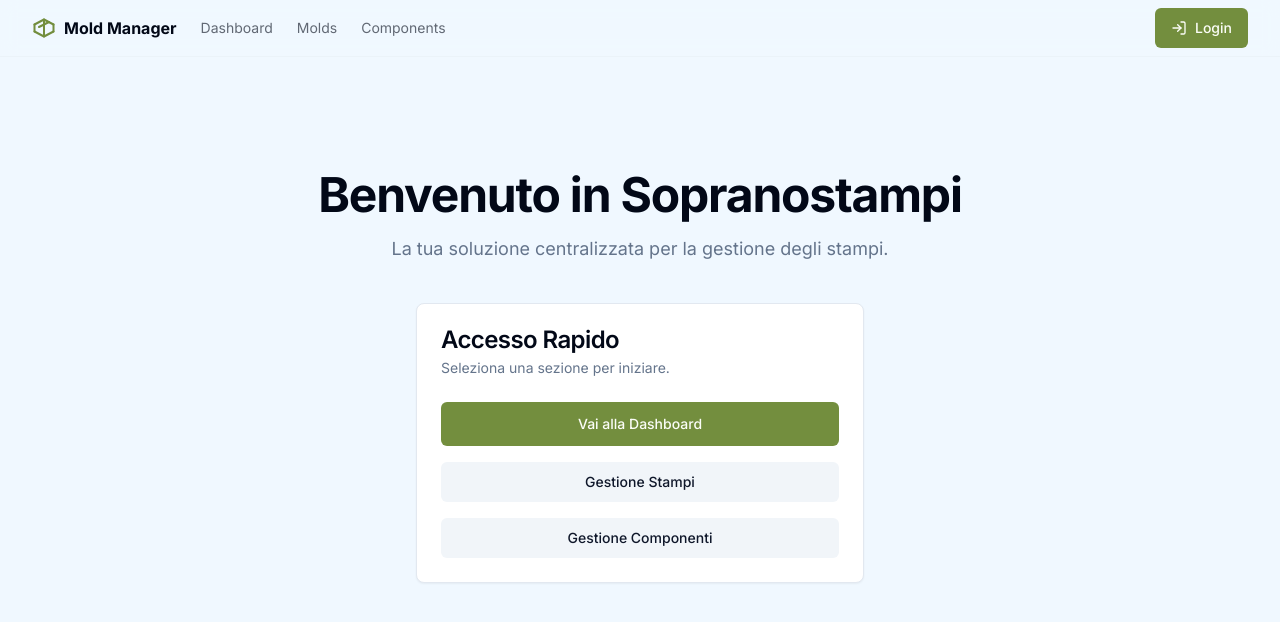
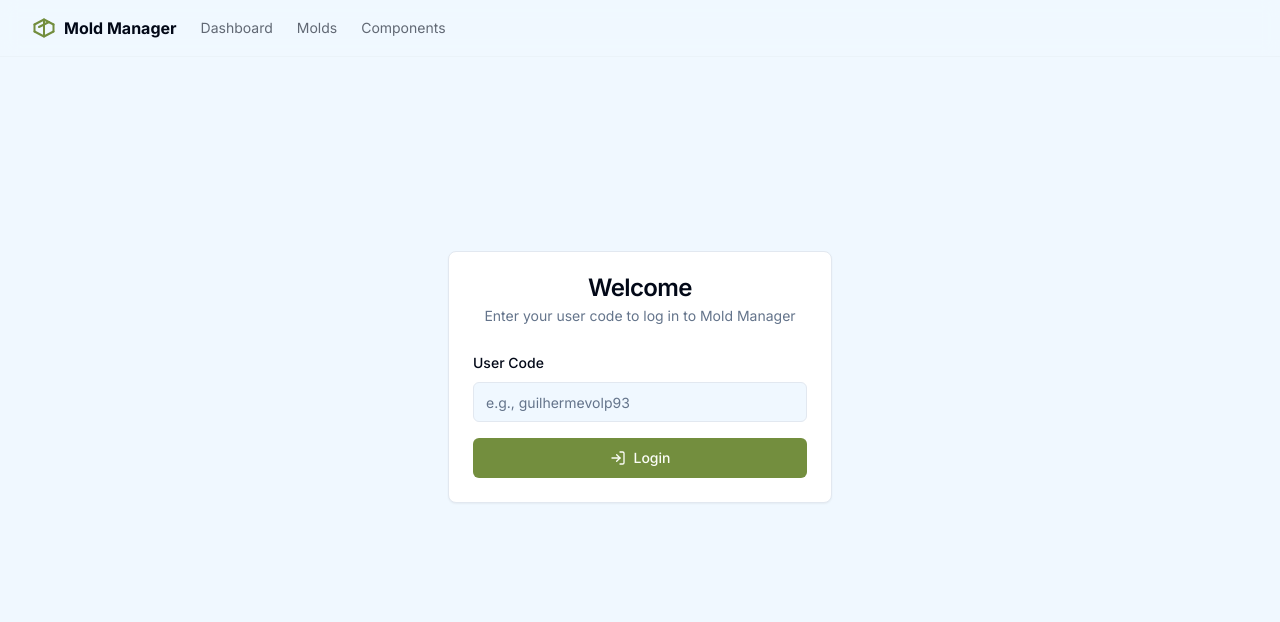
Before and after one commit to guilhermevenzonvolpatto-ops/Stampisoprano, a Next.js app: page /Sopranostampi/ in a window 1280 px wide. Before the commit this address had no page. Shown: the top 622 px of the page. Built offline with nearby package versions, Linux system fonts and the light colour scheme.

Commit message:
the index is the login page?

```diff
--- a/src/app/login/page.tsx
+++ /dev/null
@@ -1,78 +0,0 @@
-'use client';
-
-import * as React from 'react';
-import { useRouter } from 'next/navigation';
-import { useApp } from '@/context/app-context';
-import { Button } from '@/components/ui/button';
-import {
-  Card,
-  CardContent,
-  CardDescription,
-  CardHeader,
-  CardTitle,
-} from '@/components/ui/card';
-import { Input } from '@/components/ui/input';
-import { Label } from '@/components/ui/label';
-import { LogIn } from 'lucide-react';
-import { useToast } from '@/hooks/use-toast';
-
-export default function LoginPage() {
-  const { loginAs } = useApp();
-  const router = useRouter();
-  const { toast } = useToast();
-  const [loading, setLoading] = React.useState(false);
-  const [code, setCode] = React.useState('');
-
-  const handleLogin = async (e: React.FormEvent) => {
-    e.preventDefault();
-    if (!code) return;
-
-    setLoading(true);
-    const success = await loginAs(code);
-    setLoading(false);
-
-    if (success) {
-      router.push('/');
-    } else {
-      toast({
-        title: 'Login Failed',
-        description: 'Invalid user code provided.',
-        variant: 'destructive',
-      });
-      setCode('');
-    }
-  };
-
-  return (
-    <div className="flex min-h-[calc(100vh-10rem)] items-center justify-center bg-background">
-      <Card className="w-full max-w-sm">
-        <CardHeader className="text-center">
-          <CardTitle>Welcome Back</CardTitle>
-          <CardDescription>Enter your user code to log in</CardDescription>
-        </CardHeader>
-        <CardContent>
-          <form onSubmit={handleLogin} className="space-y-4">
-            <div className="space-y-2">
-              <Label htmlFor="user-code">User Code</Label>
-              <Input
-                id="user-code"
-                placeholder="e.g., guilhermevolp93"
-                value={code}
-                onChange={(e) => setCode(e.target.value)}
-                required
-              />
-            </div>
-            <Button
-              type="submit"
-              className="w-full"
-              disabled={loading}
-            >
-              <LogIn className="mr-2 h-4 w-4" />
-              {loading ? 'Logging in...' : 'Login'}
-            </Button>
-          </form>
-        </CardContent>
-      </Card>
-    </div>
-  );
-}
--- a/src/app/page.tsx
+++ b/src/app/page.tsx
@@ -1,37 +1,87 @@
+
+'use client';
+
+import * as React from 'react';
+import { useRouter } from 'next/navigation';
+import { useApp } from '@/context/app-context';
 import { Button } from '@/components/ui/button';
-import { Card, CardContent, CardDescription, CardHeader, CardTitle } from '@/components/ui/card';
-import Link from 'next/link';
+import {
+  Card,
+  CardContent,
+  CardDescription,
+  CardHeader,
+  CardTitle,
+} from '@/components/ui/card';
+import { Input } from '@/components/ui/input';
+import { Label } from '@/components/ui/label';
+import { LogIn } from 'lucide-react';
+import { useToast } from '@/hooks/use-toast';
 
-export default function HomePage() {
+export default function LoginPage() {
+  const { user, loginAs } = useApp();
+  const router = useRouter();
+  const { toast } = useToast();
+  const [loading, setLoading] = React.useState(false);
+  const [code, setCode] = React.useState('');
+
+  const handleLogin = async (e: React.FormEvent) => {
+    e.preventDefault();
+    if (!code) return;
+
+    setLoading(true);
+    const success = await loginAs(code);
+    setLoading(false);
+
+    if (success) {
+      router.push('/dashboard');
+    } else {
+      toast({
+        title: 'Login Failed',
+        description: 'Invalid user code provided.',
+        variant: 'destructive',
+      });
+      setCode('');
+    }
+  };
+
+  // If user is already logged in, redirect to dashboard
+  React.useEffect(() => {
+    if (user) {
+      router.push('/dashboard');
+    }
+  }, [user, router]);
+
+
   return (
-    <div className="flex flex-col items-center justify-center min-h-[calc(100vh-10rem)]">
-      <div className="text-center mb-10">
-        <h1 className="text-4xl font-bold tracking-tight lg:text-5xl">
-          Benvenuto in Sopranostampi
-        </h1>
-        <p className="mt-4 text-lg text-muted-foreground">
-          La tua soluzione centralizzata per la gestione degli stampi.
-        </p>
-      </div>
-      <Card className="w-full max-w-md">
-          <CardHeader>
-            <CardTitle>Accesso Rapido</CardTitle>
-            <CardDescription>
-              Seleziona una sezione per iniziare.
-            </CardDescription>
-          </CardHeader>
-          <CardContent className="space-y-4">
-            <Button asChild className="w-full" size="lg">
-              <Link href="/dashboard">Vai alla Dashboard</Link>
+    <div className="flex min-h-[calc(100vh-10rem)] items-center justify-center bg-background">
+      <Card className="w-full max-w-sm">
+        <CardHeader className="text-center">
+          <CardTitle>Welcome</CardTitle>
+          <CardDescription>Enter your user code to log in to Mold Manager</CardDescription>
+        </CardHeader>
+        <CardContent>
+          <form onSubmit={handleLogin} className="space-y-4">
+            <div className="space-y-2">
+              <Label htmlFor="user-code">User Code</Label>
+              <Input
+                id="user-code"
+                placeholder="e.g., guilhermevolp93"
+                value={code}
+                onChange={(e) => setCode(e.target.value)}
+                required
+              />
+            </div>
+            <Button
+              type="submit"
+              className="w-full"
+              disabled={loading}
+            >
+              <LogIn className="mr-2 h-4 w-4" />
+              {loading ? 'Logging in...' : 'Login'}
             </Button>
-             <Button asChild className="w-full" variant="secondary">
-              <Link href="/molds">Gestione Stampi</Link>
-            </Button>
-            <Button asChild className="w-full" variant="secondary">
-              <Link href="/components">Gestione Componenti</Link>
-            </Button>
-          </CardContent>
-        </Card>
+          </form>
+        </CardContent>
+      </Card>
     </div>
   );
 }
--- a/src/components/layout/user-nav.tsx
+++ b/src/components/layout/user-nav.tsx
@@ -1,6 +1,7 @@
+
 'use client';
 
-import { Avatar, AvatarFallback } from '@/components/ui/avatar';
+import { Avatar, AvatarFallback, AvatarImage } from '@/components/ui/avatar';
 import { Button } from '@/components/ui/button';
 import {
   DropdownMenu,
@@ -10,21 +11,14 @@ import {
   DropdownMenuSeparator,
   DropdownMenuTrigger,
 } from '@/components/ui/dropdown-menu';
-import { LogIn, LogOut } from 'lucide-react';
-import Link from 'next/link';
+import { LogOut } from 'lucide-react';
+import { useApp } from '@/context/app-context';
 
 export function UserNav() {
-  const user = null; // Placeholder
+  const { user, logout } = useApp();
 
   if (!user) {
-    return (
-      <Button asChild>
-        <Link href="/login">
-          <LogIn className="mr-2 h-4 w-4" />
-          Login
-        </Link>
-      </Button>
-    );
+    return null; // Don't show anything if not logged in, as we'll be on the login page
   }
 
   return (
@@ -32,21 +26,21 @@ export function UserNav() {
       <DropdownMenuTrigger asChild>
         <Button variant="ghost" className="relative h-8 w-8 rounded-full">
           <Avatar className="h-8 w-8">
-            <AvatarFallback>{'U'}</AvatarFallback>
+            <AvatarFallback>{user.name ? user.name.charAt(0).toUpperCase() : 'U'}</AvatarFallback>
           </Avatar>
         </Button>
       </DropdownMenuTrigger>
       <DropdownMenuContent className="w-56" align="end" forceMount>
         <DropdownMenuLabel className="font-normal">
           <div className="flex flex-col space-y-1">
-            <p className="text-sm font-medium leading-none">Utente</p>
+            <p className="text-sm font-medium leading-none">{user.name}</p>
             <p className="text-xs leading-none text-muted-foreground">
-              user@example.com
+              {user.isAdmin ? 'Administrator' : 'Standard User'}
             </p>
           </div>
         </DropdownMenuLabel>
         <DropdownMenuSeparator />
-        <DropdownMenuItem>
+        <DropdownMenuItem onClick={logout}>
           <LogOut className="mr-2 h-4 w-4" />
           <span>Log out</span>
         </DropdownMenuItem>
--- a/src/context/app-context.tsx
+++ b/src/context/app-context.tsx
@@ -3,7 +3,7 @@
 
 import { getUser } from '@/lib/data';
 import type { User } from '@/lib/types';
-import { useRouter } from 'next/navigation';
+import { usePathname, useRouter } from 'next/navigation';
 import * as React from 'react';
 
 type AppContextType = {
@@ -21,6 +21,7 @@ export function AppProvider({ children }: { children: React.ReactNode }) {
   const [language, setLanguage] = React.useState<'en' | 'it'>('en');
   const [isLoading, setIsLoading] = React.useState(true);
   const router = useRouter();
+  const pathname = usePathname();
 
   React.useEffect(() => {
     const activeUserCode = sessionStorage.getItem('activeUser');
@@ -28,19 +29,19 @@ export function AppProvider({ children }: { children: React.ReactNode }) {
        getUser(activeUserCode)
         .then(setUser)
         .catch(() => {
-            // If user lookup fails, clear the bad session data and redirect to login
             sessionStorage.removeItem('activeUser');
             setUser(null);
-            router.push('/login');
+            router.push('/');
         })
         .finally(() => setIsLoading(false));
     } else {
        setIsLoading(false);
-       if (window.location.pathname !== '/login') {
-        router.push('/login');
+       // If not logged in and not on the root (login) page, redirect there.
+       if (pathname !== '/') {
+        router.push('/');
        }
     }
-  }, [router]);
+  }, [router, pathname]);
 
   const loginAs = async (userCode: string) => {
     setIsLoading(true);
@@ -58,13 +59,19 @@ export function AppProvider({ children }: { children: React.ReactNode }) {
   const logout = () => {
     sessionStorage.setItem('activeUser', 'loggedOut');
     setUser(null);
-    router.push('/login');
+    router.push('/');
   };
 
   const value = { user, language, setLanguage, loginAs, logout };
 
+  // If we are loading authentication state, don't render children to avoid flickers
   if (isLoading) {
-    return null; // or a loading spinner
+    return null;
+  }
+
+  // If not logged in and not on the login page, wait for redirect
+  if (!user && pathname !== '/') {
+    return null;
   }
 
   return <AppContext.Provider value={value}>{children}</AppContext.Provider>;
```
